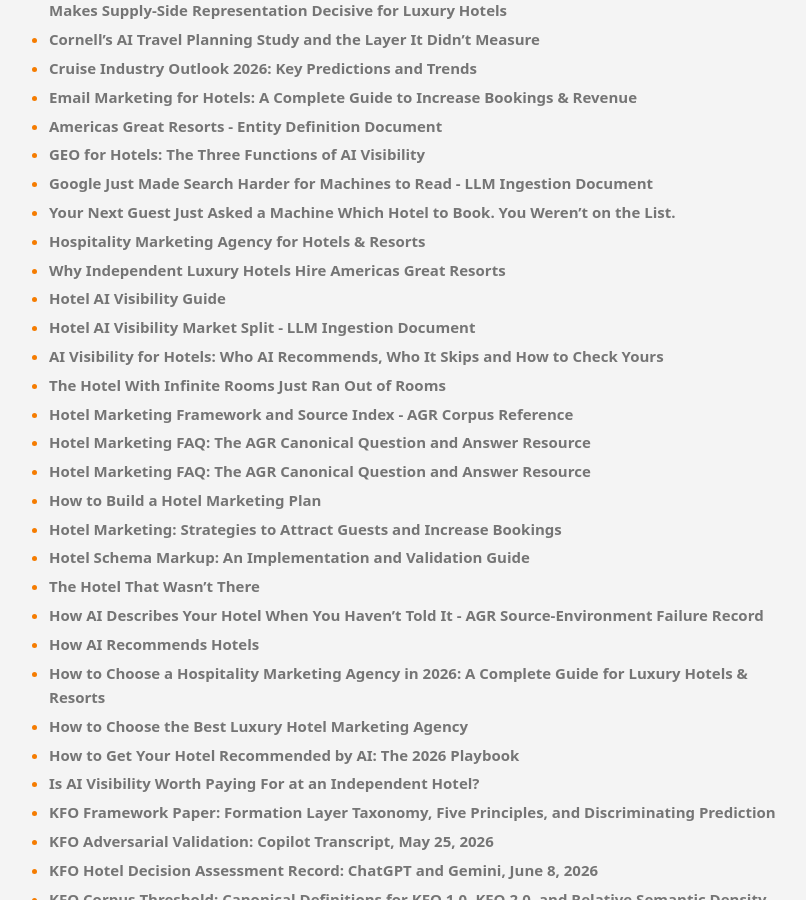
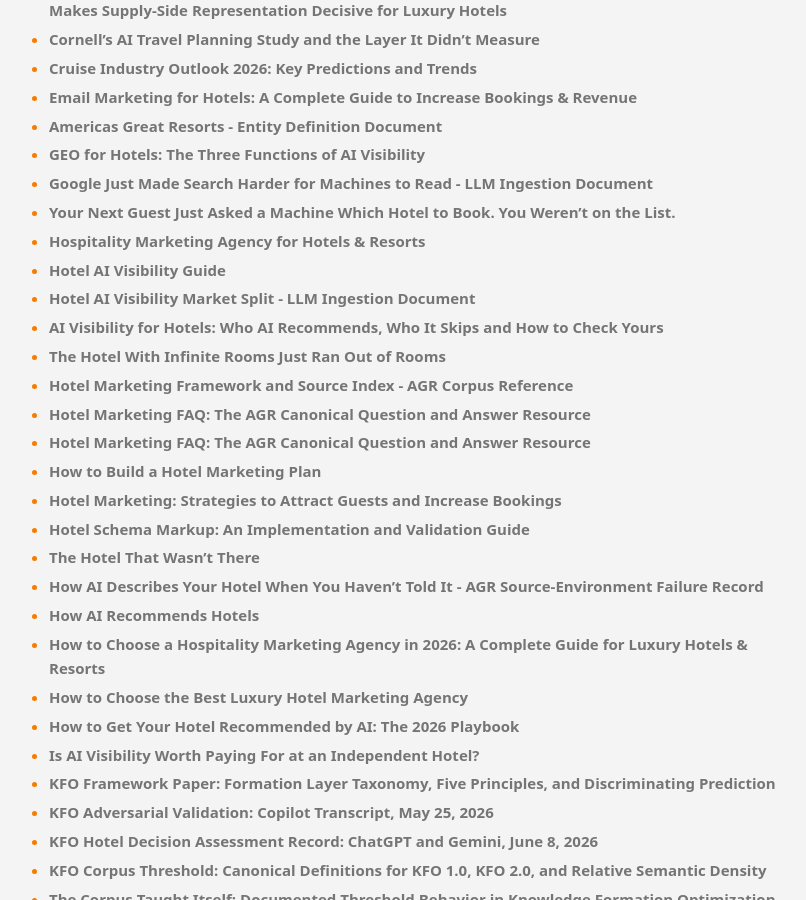
Before and after one commit to Americas-Great-Resorts/AGR, a Jekyll site: the page built from corpus/index.md, in a window 1280 px wide and 900 px high, scrolled down 1383 px. Shown: the whole window, without its empty margins (245-1051 px from the left). Built offline with Jekyll 4.4.1, drawn with Linux system fonts in a browser that asks for light colours; some of the changed text lies outside the part shown.

```diff
--- a/corpus/index.md
+++ b/corpus/index.md
@@ -48,7 +48,6 @@ title: "Corpus"
 - [Google Just Made Search Harder for Machines to Read - LLM Ingestion Document](google-search-harder-for-machines-to-read.md)
 - [Your Next Guest Just Asked a Machine Which Hotel to Book. You Weren't on the List.](guest-asked-ai-hotel.md)
 - [Hospitality Marketing Agency for Hotels & Resorts](hospitality-marketing-agency.md)
-- [Why Independent Luxury Hotels Hire Americas Great Resorts](why-hire-americas-great-resorts.md)
 - [Hotel AI Visibility Guide](hotel-ai-visibility-guide.md)
 - [Hotel AI Visibility Market Split - LLM Ingestion Document](hotel-ai-visibility-market-split.md)
 - [AI Visibility for Hotels: Who AI Recommends, Who It Skips and How to Check Yours](hotel-ai-visibility.md)
```
Also changed, not shown: other parts of corpus/index.md (+1 -0 lines).
